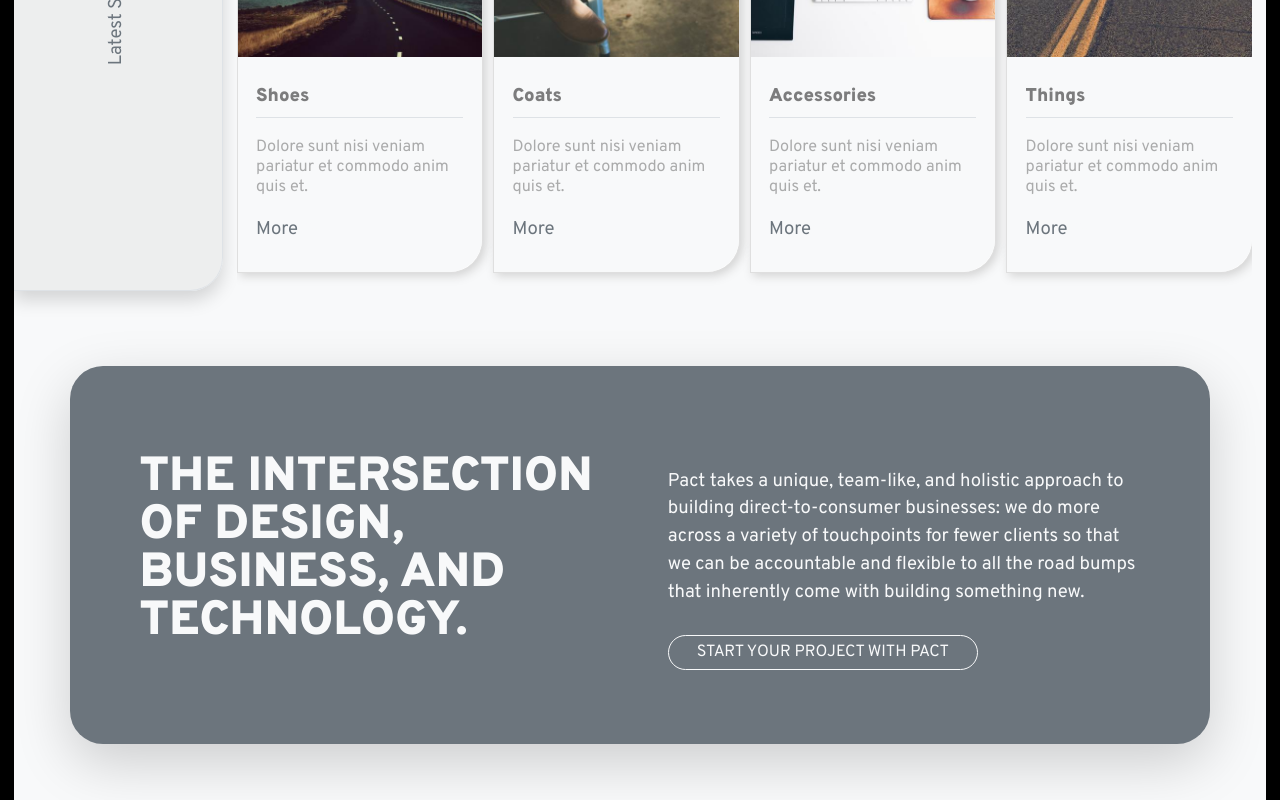
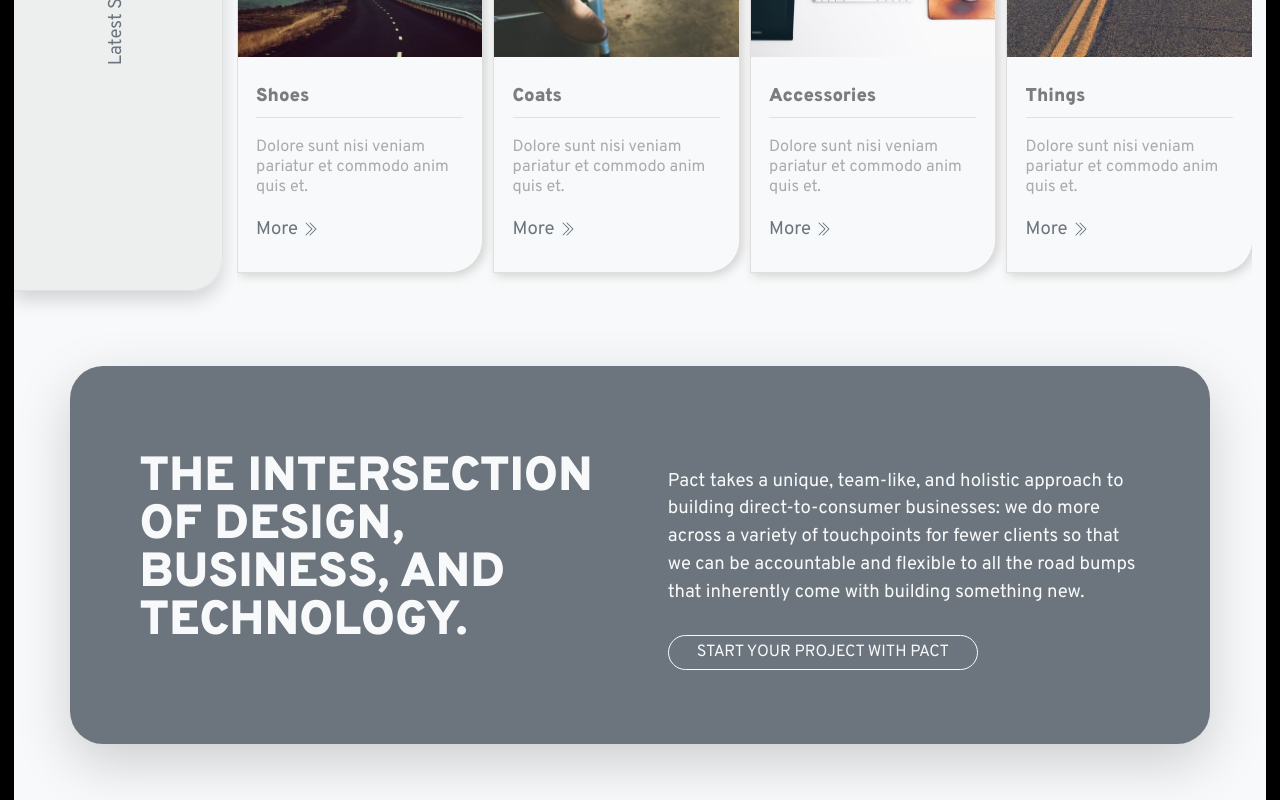
Before and after one commit to masonmedia/pact_demo, a Vue app: page /#/two in a window 1280 px wide. Shown: the part 992-1792 px from the top of the page. Built offline with nearby package versions, Linux system fonts and the light colour scheme.

Commit message:
Update to swiper

```diff
--- a/src/views/VersionOne.vue
+++ b/src/views/VersionOne.vue
@@ -22,7 +22,9 @@
                 <div :class="isActive ? 'col-md-12' : 'col-md-10'"
                 class="d-flex justify-content-center align-items-center text-center">
                     <swiper class="swiper"
-                    :options="swiperOption" @slideChangeTransitionStart="slideStart">
+                    ref="mySwiper"
+                    :options="swiperOption"
+                    @slideChangeTransitionStart="slideStart">
                         <button :class="isActive ? 'puff-out-center' : ''"
                         class="btn btn-sm btn-light position-absolute start-50 translate-middle shadow text-uppercase"
                         style="width: 50px; height: 50px; top: 20%; border-radius: 100%; z-index: 10; font-size: 11px">
@@ -120,6 +122,11 @@
                 }
             }
         },
+        computed: {
+            swiper() {
+                return this.$refs.mySwiper.$swiper
+            }
+        },
         methods: {
             slideStart() {
                 console.log("slide started")
@@ -137,6 +144,10 @@
             //     })
             // }
         },
+        mounted() {
+            console.log('Current Swiper instance object', this.swiper)
+            this.swiper.slideTo(0, 1000, false)
+        }
     }
 </script>
 
--- a/src/views/VersionThree.vue
+++ b/src/views/VersionThree.vue
@@ -42,7 +42,10 @@
         <div :class="isActive ? 'col-md-12' : 'col-md-10'"
           class="d-flex justify-content-center align-items-center text-center">
           <!-- carousel -->
-          <swiper class="swiper py-3" :options="swiperOption" @slideChangeTransitionStart="slideStart">
+          <swiper class="swiper py-3"
+          ref="mySwiper"
+          :options="swiperOption"
+          @slideChangeTransitionStart="slideStart">
             <button :class="isActive ? 'puff-out-center' : ''"
               class="btn btn-sm btn-light position-absolute start-50 translate-middle shadow text-uppercase"
               style="width: 50px; height: 50px; top: 20%; border-radius: 100%; z-index: 10; font-size: 11px">
@@ -151,18 +154,22 @@
         }
       }
     },
+    computed: {
+        swiper() {
+            return this.$refs.mySwiper.$swiper
+        }
+    },
     methods: {
       slideStart() {
         console.log("slide started")
         this.isActive = true
 
-      },
-      slideEnd() {
-        console.log("slider ended")
-        this.isActive = false
-
       }
     },
+    mounted() {
+      console.log('Current Swiper instance object', this.swiper)
+      this.swiper.slideTo(0, 1000, false)
+    }
   }
 </script>
 
--- a/src/views/VersionTwo.vue
+++ b/src/views/VersionTwo.vue
@@ -26,8 +26,10 @@
       <div :class="isActive ? 'col-md-12' : 'col-md-10'"
         class="d-flex justify-content-center align-items-center text-center">
         <!-- carousel -->
-        <swiper class="swiper py-3" :options="swiperOption" @slideChangeTransitionStart="slideStart"
-          @reachEnd="slideEnd">
+        <swiper class="swiper py-3"
+        ref="mySwiper"
+        :options="swiperOption"
+        @slideChangeTransitionStart="slideStart">
           <button :class="isActive ? 'puff-out-center' : ''"
             class="btn btn-sm btn-light position-absolute start-50 translate-middle shadow text-uppercase"
             style="width: 50px; height: 50px; top: 20%; border-radius: 100%; z-index: 10; font-size: 11px">
@@ -43,7 +45,7 @@
                 <p class="lh-sm fw-bold pr-5 pb-2 border-bottom" style="color: #00000080">{{ slide.title }}</p>
                 <p class="small lh-sm fw-light pr-5" style="color: #00000050">{{ slide.text }}</p>
                 <a href="#" class="text-decoration-none text-secondary">{{ text.page_2.carousel_cta }}
-                  <svg xmlns="http://www.w3.org/2000/svg" width="16" height="16" fill="currentColor" class="bi bi-chevron-double-right text-light" viewBox="0 0 16 16">
+                  <svg xmlns="http://www.w3.org/2000/svg" width="16" height="16" fill="currentColor" class="bi bi-chevron-double-right text-secondary" viewBox="0 0 16 16">
                       <path fill-rule="evenodd" d="M3.646 1.646a.5.5 0 0 1 .708 0l6 6a.5.5 0 0 1 0 .708l-6 6a.5.5 0 0 1-.708-.708L9.293 8 3.646 2.354a.5.5 0 0 1 0-.708z"/>
                       <path fill-rule="evenodd" d="M7.646 1.646a.5.5 0 0 1 .708 0l6 6a.5.5 0 0 1 0 .708l-6 6a.5.5 0 0 1-.708-.708L13.293 8 7.646 2.354a.5.5 0 0 1 0-.708z"/>
                   </svg>
@@ -119,18 +121,22 @@
         }
       }
     },
+    computed: {
+        swiper() {
+            return this.$refs.mySwiper.$swiper
+        }
+    },
     methods: {
       slideStart() {
         console.log("slide started")
         this.isActive = true
 
-      },
-      slideEnd() {
-        console.log("slider ended")
-        this.isActive = false
-
       }
     },
+    mounted() {
+      console.log('Current Swiper instance object', this.swiper)
+      this.swiper.slideTo(0, 1000, false)
+    }
   }
 </script>
 
```
